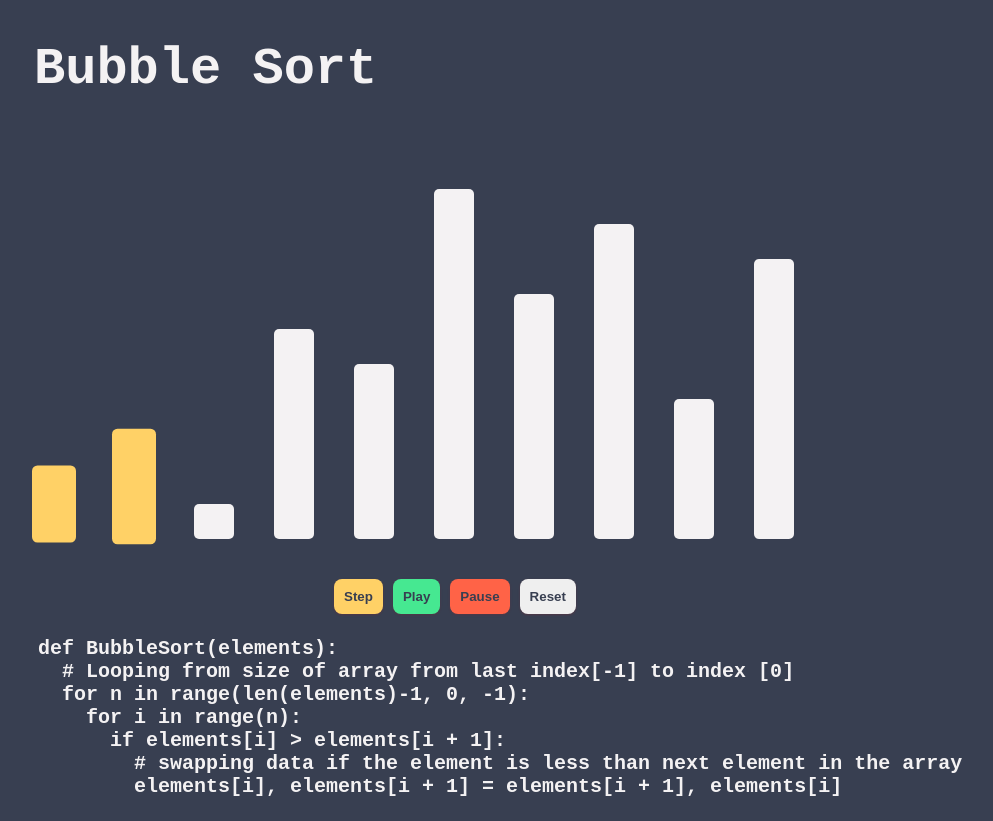
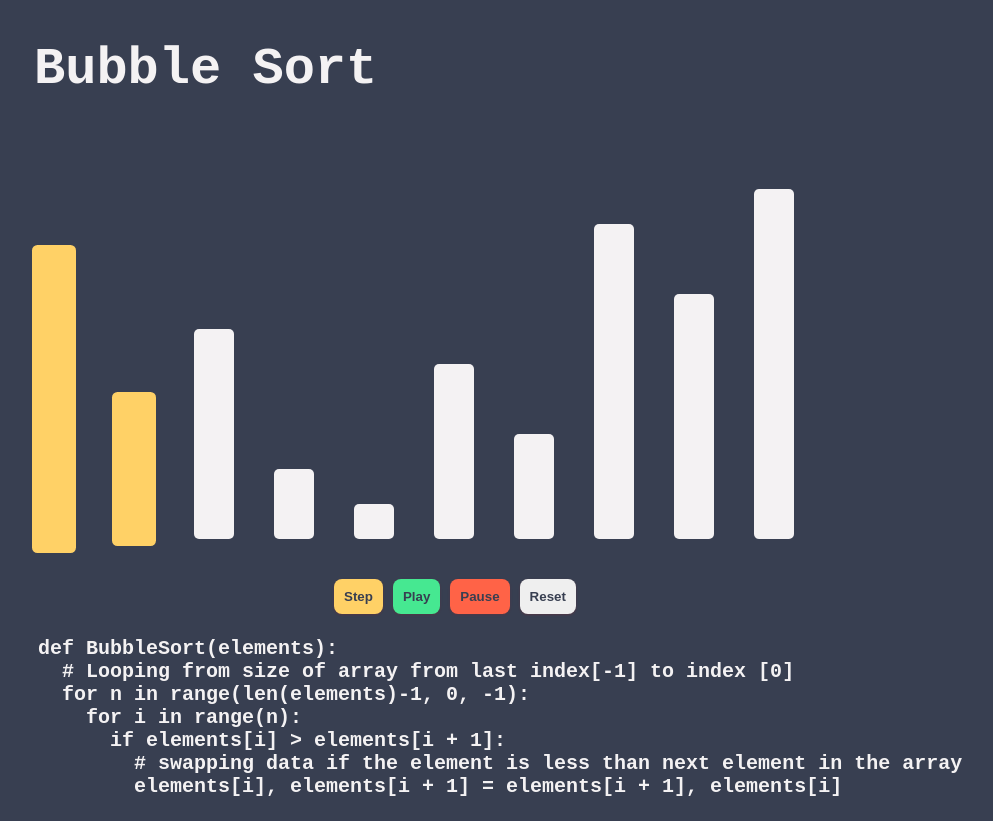
Before and after one commit to IrvinDelgado/algo-reviewer, a React (Create React App) app: page / in a window 1280 px wide. Shown: the whole page, without its empty margins (6-999 px from the left). After the commit the page ends 800 px from the top, so only its background shows below. Built offline with nearby package versions, Linux system fonts and the light colour scheme.

Commit message:
components seperated

```diff
--- a/src/App.tsx
+++ b/src/App.tsx
@@ -1,4 +1,4 @@
-import Home from "./views/home";
+import Home from "./views/Home";
 
 const App = () => {
   return (
--- /dev/null
+++ b/src/components/algo/bubble-sort/BubbleSort.tsx
@@ -0,0 +1,28 @@
+import BubbleSortViz from "./BubbleSortViz";
+import "../../../styles/main.css";
+
+const BubbleSort = () => {
+  const algoName = 'Bubble Sort';
+  const algoCode = `
+  def BubbleSort(elements):
+    # Looping from size of array from last index[-1] to index [0]
+    for n in range(len(elements)-1, 0, -1):
+      for i in range(n):
+        if elements[i] > elements[i + 1]:
+          # swapping data if the element is less than next element in the array
+          elements[i], elements[i + 1] = elements[i + 1], elements[i]`;
+
+  return (
+    <div>
+      <div className='algoName'>{algoName}</div>
+      <BubbleSortViz/>
+      <div className='algoCode'>
+        <pre>
+          {algoCode}
+        </pre>
+      </div>
+    </div>
+  )
+}
+
+export default BubbleSort;
--- /dev/null
+++ b/src/components/algo/bubble-sort/BubbleSortViz.tsx
@@ -0,0 +1,128 @@
+import { useEffect, useRef, useState } from 'react';
+import { useSprings, animated } from 'react-spring';
+
+
+const BubbleSortViz = () => {
+
+  const originalOrder = useRef([0])
+  const [order, setOrder] = useState([0]);
+  const left = useRef(0);
+  const right = useRef(1);
+  const lastIdx = useRef(10);
+  const hasSwappedInLoop = useRef(false);
+  const sortingDone = useRef(false);
+  const isPlaying = useRef(false);
+  const isPaused = useRef(false);
+  const interval = 500;
+
+  useEffect(()=>{
+    const numArray = [8, 4, 6, 2, 1, 5, 3, 9, 7, 10];
+    originalOrder.current = numArray;
+    setOrder(numArray);
+  },[])
+
+  const animationFunctions = (idx:number) => {
+    if(sortingDone.current) {
+      return {
+        backgroundColor: '#46E891',
+        scale: 1,
+      }
+    }
+    switch (true) {
+      case idx >= lastIdx.current:
+        return {
+          backgroundColor: '#46E891',
+          scale: 1,
+        }
+      case left.current===idx:
+      case right.current===idx:
+        return {
+          backgroundColor: '#FFD166',
+          scale: 1.1,
+        }
+      default:
+        return {
+          backgroundColor: '#F4F2F3',
+          scale: 1,
+        }
+    }
+  }
+
+  const [springs, api] = useSprings(order.length, (idx) => animationFunctions(idx));
+
+  useEffect(()=>{
+    api.start(index=>(animationFunctions(index)));
+  })
+
+  const bubbleSwap = (arr: number[], leftIdx:number, rightIdx:number) => {
+    const newArr = [...arr];
+    if(newArr[leftIdx]>newArr[rightIdx]){
+      [newArr[leftIdx], newArr[rightIdx]] = [newArr[rightIdx], newArr[leftIdx]];
+      hasSwappedInLoop.current = true;
+    }
+    return newArr
+  }
+
+  const bubbleSortStep = () => {
+    setOrder((prevState)=>bubbleSwap(prevState,left.current,right.current));
+    if(right.current===lastIdx.current-1) {
+      if(hasSwappedInLoop.current===false){sortingDone.current = true;}
+      hasSwappedInLoop.current=false;
+      left.current = 0;
+      right.current = 1;
+      lastIdx.current--;
+      return
+    }
+    left.current++;
+    right.current++;
+  };
+
+  const bubbleSortPlay = () => {
+    if(isPlaying.current===true) return
+    const play = setInterval(()=>{
+      if(sortingDone.current || isPaused.current){
+        isPlaying.current = false;
+        isPaused.current = false;
+        clearInterval(play);
+        return
+      }
+      isPlaying.current = true;
+      bubbleSortStep();
+    }, interval);
+  }
+
+  const bubbleSortPause = () => {
+    isPaused.current = true;
+  }
+
+  const bubbleSortReset = () => {
+    left.current = 0;
+    right.current = 1;
+    lastIdx.current = 10;
+    sortingDone.current = false;
+    hasSwappedInLoop.current = false;
+    setOrder(originalOrder.current);
+  }
+
+  return (
+    <div>
+      <div className='algoViz'>
+        {springs.map((animation,indx) => (
+          <animated.div key={indx} className="bar" style={{
+            ...animation,
+            height:order[indx] * 35,
+          }}/>
+        ))}
+      </div>
+      <div className="algoVizBtns">
+          <button className='btn btn-step' onClick={bubbleSortStep}>Step</button>
+          <button className='btn btn-play' onClick={bubbleSortPlay}>Play</button>
+          <button className='btn btn-pause' onClick={bubbleSortPause}>Pause</button>
+          <button className='btn' onClick={bubbleSortReset}>Reset</button>
+      </div>
+    </div>
+  )
+
+}
+
+export default BubbleSortViz;
--- a/src/views/Home.tsx
+++ b/src/views/Home.tsx
@@ -1,137 +1,10 @@
-import { useEffect, useRef, useState } from 'react';
-import { useSprings, animated } from 'react-spring';
-
-import '../styles/main.css'
+import BubbleSort from "../components/algo/bubble-sort/BubbleSort";
 
 const Home = () => {
-  const algoName = 'Bubble Sort';
-  // Maybe use something like prism
-  const algoCode = `
-  def BubbleSort(elements):
-    # Looping from size of array from last index[-1] to index [0]
-    for n in range(len(elements)-1, 0, -1):
-      for i in range(n):
-        if elements[i] > elements[i + 1]:
-          # swapping data if the element is less than next element in the array
-          elements[i], elements[i + 1] = elements[i + 1], elements[i]
-  `;
-  useEffect(()=>setOrder([2, 3, 1, 6, 5, 10, 7, 9, 4, 8]),[])
-  const NUM_ARR:number[] = [];
-  const [order, setOrder] = useState(NUM_ARR);
-  const left = useRef(0);
-  const right = useRef(1);
-  const lastIdx = useRef(10);
-  const hasSwappedInLoop = useRef(false);
-  const sortingDone = useRef(false);
-  const isPlaying = useRef(false);
-  const isPaused = useRef(false);
-  const interval = 500;
-
-  const animationFunctions = (idx:number) => {
-    if(sortingDone.current) {
-      return {
-        backgroundColor: '#46E891',
-        scale: 1,
-      }
-    }
-    switch (true) {
-      case idx >= lastIdx.current:
-        return {
-          backgroundColor: '#46E891',
-          scale: 1,
-        }
-      case left.current===idx:
-      case right.current===idx:
-        return {
-          backgroundColor: '#FFD166',
-          scale: 1.1,
-        }
-      default:
-        return {
-          backgroundColor: '#F4F2F3',
-          scale: 1,
-        }
-    }
-  }
-
-  const [springs, api] = useSprings(order.length, (idx) => animationFunctions(idx));
-
-  const swap = (arr: number[], leftIdx:number, rightIdx:number) => {
-    const newArr = [...arr];
-    if(newArr[leftIdx]>newArr[rightIdx]){
-      [newArr[leftIdx], newArr[rightIdx]] = [newArr[rightIdx], newArr[leftIdx]];
-      hasSwappedInLoop.current = true;
-    }
-    return newArr
-  }
-
-  const bubbleSortStep = () => {
-    setOrder((prevState)=>swap(prevState,left.current,right.current));
-    if(right.current===lastIdx.current-1) {
-      if(hasSwappedInLoop.current===false){sortingDone.current = true;}
-      hasSwappedInLoop.current=false;
-      left.current = 0;
-      right.current = 1;
-      lastIdx.current--;
-      return
-    }
-    left.current++;
-    right.current++;
-  };
-
-  const bubbleSortPlay = () => {
-    if(isPlaying.current===true) return
-    const play = setInterval(()=>{
-      if(sortingDone.current || isPaused.current){
-        isPlaying.current = false;
-        isPaused.current = false;
-        clearInterval(play);
-        return
-      }
-      isPlaying.current = true;
-      bubbleSortStep();
-    }, interval);
-  }
-
-  const bubbleSortPause = () => {
-    isPaused.current = true;
-  }
-
-  const bubbleSortReset = () => {
-    left.current = 0;
-    right.current = 1;
-    lastIdx.current = 10;
-    sortingDone.current = false;
-    hasSwappedInLoop.current = false;
-    setOrder([2, 3, 1, 6, 5, 10, 7, 9, 4, 8]);
-  }
-
-  useEffect(()=>{
-    api.start(index=>(animationFunctions(index)));
-  })
 
   return (
     <div>
-      <div className='algoName'>{algoName}</div>
-      <div className='algoViz'>
-        {springs.map((animation,indx) => (
-          <animated.div key={indx} className="bar" style={{
-            ...animation,
-            height:order[indx]*35,
-          }}/>
-        ))}
-      </div>
-      <div className="algoVizBtns">
-          <button className='btn btn-step' onClick={bubbleSortStep}>Step</button>
-          <button className='btn btn-play' onClick={bubbleSortPlay}>Play</button>
-          <button className='btn btn-pause' onClick={bubbleSortPause}>Pause</button>
-          <button className='btn' onClick={bubbleSortReset}>Reset</button>
-      </div>
-      <div className='algoCode'>
-        <pre>
-          {algoCode}
-        </pre>
-      </div>
+      <BubbleSort/>
     </div>
   )
 }
```
